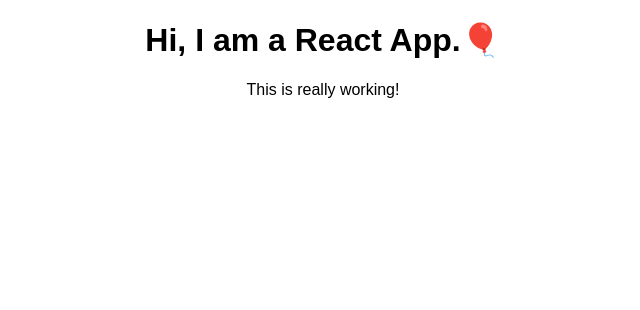
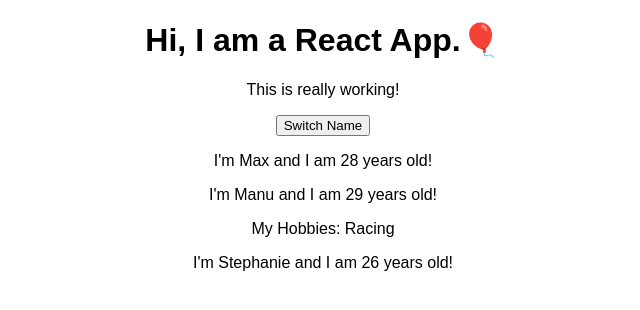
Before and after one commit to Parastou63/React-Learning, a React (Create React App) app in the folder react-complete-guide/: page / in a window 1280 px wide. Shown: the top 310 px of the page, without its empty margins (317-957 px from the left). Built offline with nearby package versions, Linux system fonts and the light colour scheme.

Commit message:
React-Learning: Person Function Component, App state, onClick
Person Function Component: Uses 'name' and 'age' inputs
App State: Handles the state of the people 'array'.
onClick: switchNameHandler is click event called if the user clicks the button.

```diff
--- a/react-complete-guide/src/App.js
+++ b/react-complete-guide/src/App.js
@@ -1,16 +1,41 @@
 import React, { Component } from 'react';
 // import logo from './logo.svg';
 import './App.css';
+import Person from './Person/Person';
 
 class App extends Component {
-   render() {
+  state = {
+    people: [
+      { name: 'Max', age: 28 },
+      { name: 'Manu', age: 29 },
+      { name: 'Stephanie', age: 26 }
+    ],
+    otherState: 'some other value'
+  }
+  switchNameHandler = () => {
+    //console.log('Was clicked!');
+    //DON'T DO THID: this.state.people[0].name = 'Maximilian';
+this.setState({
+  people: [
+    { name: 'Maximilian', age: 28 },
+    { name: 'Manu', age: 29 },
+    { name: 'Stephanie', age: 27 }
+  ]
+})
+  }
+  render() {
     return (
       <div className="App">
         <h1>Hi, I am a React App.🎈</h1>
         <p>This is really working!</p>
+        <button onClick={this.switchNameHandler}>Switch Name</button>
+        <Person name={this.state.people[0].name} age={this.state.people[0].age} />
+        <Person name={this.state.people[1].name} age={this.state.people[1].age} >My Hobbies: Racing</Person>
+        <Person name={this.state.people[2].name} age={this.state.people[2].age} />
+
       </div>
     );
-  //return React.createElement('div', {className: 'App'}, React.createElement('h1', null, 'I\'m React App!'));
+    //return React.createElement('div', {className: 'App'}, React.createElement('h1', null, 'I\'m React App!'));
   }
 }
 
--- /dev/null
+++ b/react-complete-guide/src/Person/Person.js
@@ -0,0 +1,12 @@
+import React from 'react';
+
+const person = ( props ) => {
+return (
+<div>
+<p>I'm {props.name} and I am {props.age} years old!</p>
+<p>{props.children}</p>
+</div>
+)
+};
+
+export default person;
```
